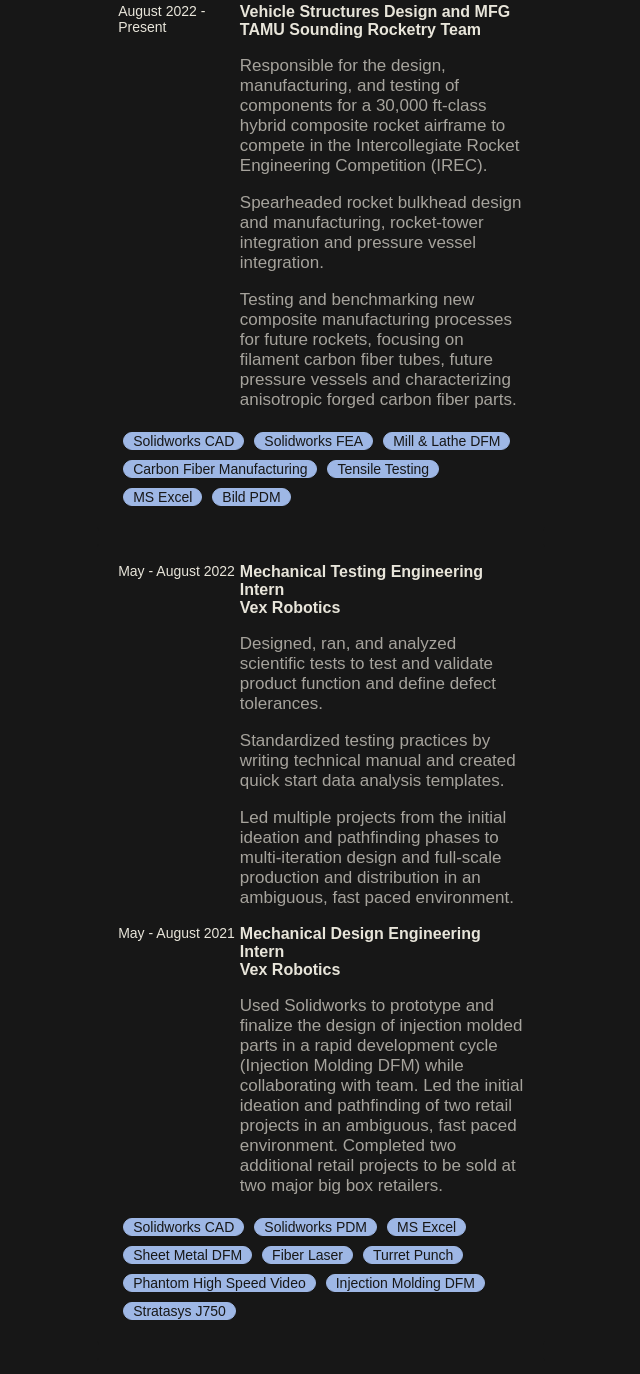
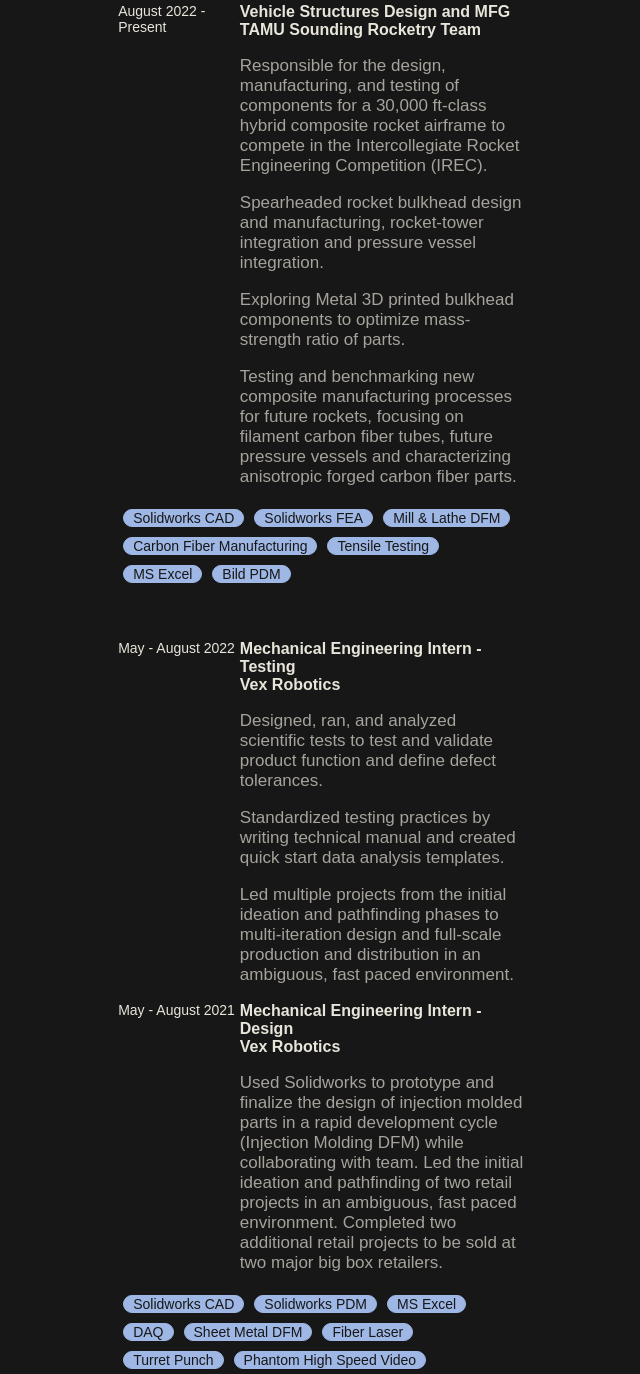
Before and after one commit to JohnRehagen/Johns-Website, a plain HTML site: page index.html in a window 1280 px wide. Shown: the part 813-2187 px from the top of the page, without its empty margins (465-1105 px from the left). Drawn offline with Linux system fonts and the light colour scheme; a web font is replaced by a local one.

Commit message:
somemorethings

```diff
--- a/index.html
+++ b/index.html
@@ -88,6 +88,7 @@
                                     <h3>TAMU Sounding Rocketry Team</h3>
                                     <p>Responsible for the design, manufacturing, and testing of components for a 30,000 ft-class hybrid composite rocket airframe to compete in the Intercollegiate Rocket Engineering Competition (IREC).  </p>
                                     <p>Spearheaded rocket bulkhead design and manufacturing, rocket-tower integration and pressure vessel integration.</p>
+                                    <p>Exploring Metal 3D printed bulkhead components to optimize mass-strength ratio of parts.</p>
                                     <p>Testing and benchmarking new composite manufacturing processes for future rockets, focusing on filament carbon fiber tubes, future pressure vessels and characterizing anisotropic forged carbon fiber parts.</p>
                                 </div>
                             </div>
@@ -113,7 +114,7 @@
                             </div>
                             <div class="column2">
                                 <div class="info">
-                                    <h3>Mechanical Testing Engineering Intern</h3>
+                                    <h3>Mechanical Engineering Intern - Testing</h3>
                                     <h3>Vex Robotics</h3>
                                     <p>Designed, ran, and analyzed scientific tests to test and validate product function and define defect tolerances.  </p>
                                     <p>Standardized testing practices by writing technical manual and created quick start data analysis templates.</p>
@@ -128,7 +129,7 @@
                             </div>
                             <div class="column2">
                                 <div class="info">
-                                    <h3>Mechanical Design Engineering Intern</h3>
+                                    <h3>Mechanical Engineering Intern - Design </h3>
                                     <h3>Vex Robotics</h3>
                                     <p>Used Solidworks to prototype and finalize the design of injection molded parts in a rapid development cycle (Injection Molding DFM) while collaborating with team. Led the initial ideation and pathfinding of two retail projects in an ambiguous, fast paced environment. Completed two additional retail projects to be sold at two major big box retailers.
                                         </p>
@@ -140,6 +141,7 @@
                             <div class="resume-element">Solidworks CAD</div>
                             <div class="resume-element">Solidworks PDM</div>
                             <div class="resume-element">MS Excel</div>
+                            <div class="resume-element">DAQ</div>
                             <div class="resume-element">Sheet Metal DFM</div>
                             <div class="resume-element">Fiber Laser</div>
                             <div class="resume-element">Turret Punch</div>
@@ -220,7 +222,7 @@
                         </div>
                     </div>
                 </a>
-
+                <p><a href="">Download</a> resume</p>
             </div>
 
             <div class="section" id="Projects">
```
